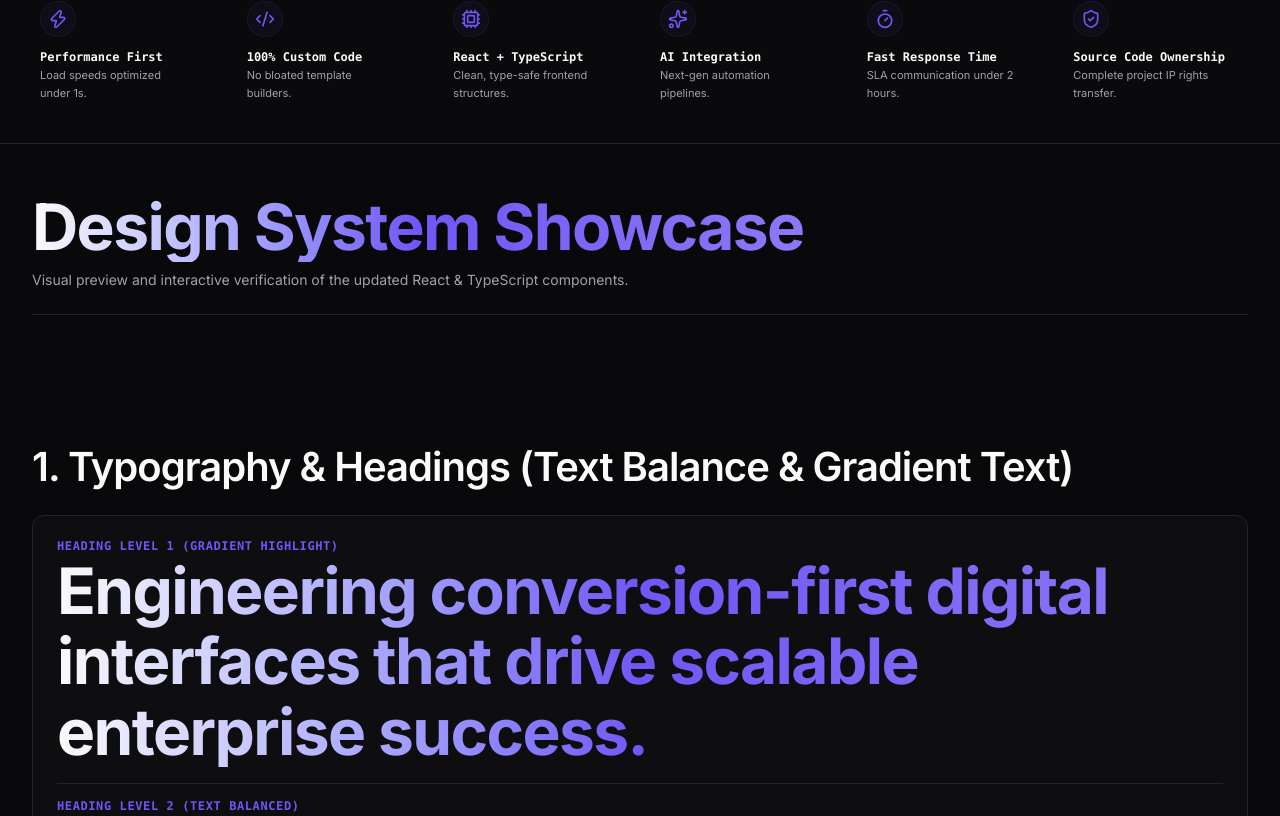
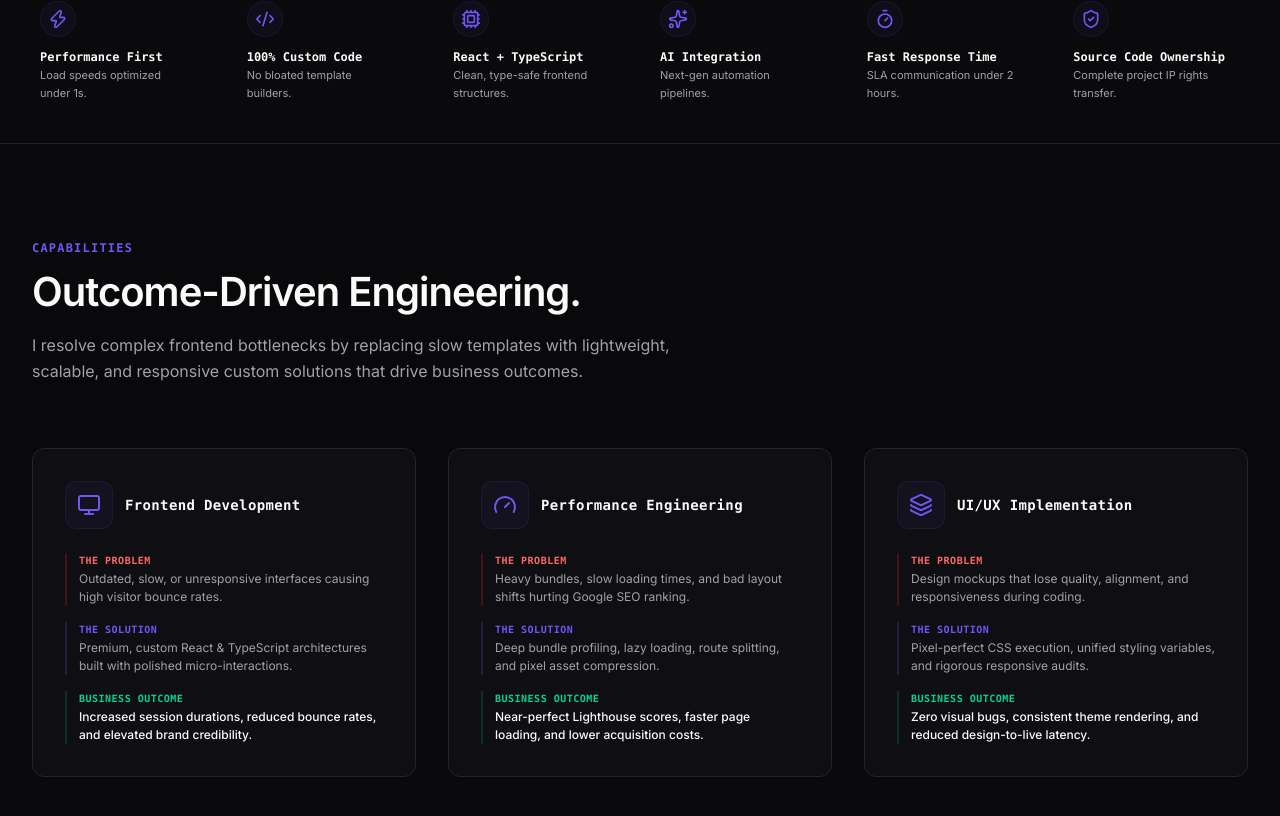
Before and after one commit to Vasanth-Vj/vasanth-portfolio., a React (Vite) app: page / in a window 1280 px wide. Shown: the part 764-1580 px from the top of the page. Built offline with nearby package versions, Linux system fonts and the light colour scheme.

Commit message:
feat(home): implement Services section using value-first Problem-Solution-Outcome structure

```diff
--- a/src/App.tsx
+++ b/src/App.tsx
@@ -12,6 +12,7 @@ import { Textarea } from './components/ui/Textarea';
 import { Mail, ArrowRight, User } from 'lucide-react';
 import { Hero } from './components/sections/Hero';
 import { TrustRibbon } from './components/sections/TrustRibbon';
+import { Services } from './components/sections/Services';
 
 function App() {
   const [loading, setLoading] = React.useState(false);
@@ -31,6 +32,9 @@ function App() {
 
         {/* Render newly implemented Trust Ribbon */}
         <TrustRibbon />
+
+        {/* Render newly implemented Services Section */}
+        <Services />
 
         <Container className="py-space-12">
           <div className="border-b border-border-muted pb-space-6 mb-space-8">
--- /dev/null
+++ b/src/components/sections/Services.tsx
@@ -0,0 +1,113 @@
+import React from 'react';
+import { Monitor, Gauge, Layers } from 'lucide-react';
+import { Container } from '../ui/Container';
+import { Section } from '../ui/Section';
+import { Heading } from '../ui/Heading';
+import { Card } from '../ui/Card';
+
+interface ServiceItem {
+  title: string;
+  problem: string;
+  solution: string;
+  outcome: string;
+  icon: React.ReactNode;
+}
+
+const services: ServiceItem[] = [
+  {
+    title: 'Frontend Development',
+    problem: 'Outdated, slow, or unresponsive interfaces causing high visitor bounce rates.',
+    solution:
+      'Premium, custom React & TypeScript architectures built with polished micro-interactions.',
+    outcome: 'Increased session durations, reduced bounce rates, and elevated brand credibility.',
+    icon: <Monitor className="w-6 h-6 text-accent-primary" />,
+  },
+  {
+    title: 'Performance Engineering',
+    problem: 'Heavy bundles, slow loading times, and bad layout shifts hurting Google SEO ranking.',
+    solution: 'Deep bundle profiling, lazy loading, route splitting, and pixel asset compression.',
+    outcome: 'Near-perfect Lighthouse scores, faster page loading, and lower acquisition costs.',
+    icon: <Gauge className="w-6 h-6 text-accent-primary" />,
+  },
+  {
+    title: 'UI/UX Implementation',
+    problem: 'Design mockups that lose quality, alignment, and responsiveness during coding.',
+    solution:
+      'Pixel-perfect CSS execution, unified styling variables, and rigorous responsive audits.',
+    outcome: 'Zero visual bugs, consistent theme rendering, and reduced design-to-live latency.',
+    icon: <Layers className="w-6 h-6 text-accent-primary" />,
+  },
+];
+
+export const Services: React.FC = () => {
+  return (
+    <Section id="services" className="relative py-space-16 lg:py-space-24 bg-bg-primary">
+      <Container>
+        {/* Section Header */}
+        <div className="max-w-2xl text-left mb-space-12 lg:mb-space-16">
+          <span className="font-mono text-xs font-semibold tracking-widest text-accent-primary uppercase mb-space-3 block">
+            Capabilities
+          </span>
+          <Heading level={2} className="mb-space-4">
+            Outcome-Driven Engineering.
+          </Heading>
+          <p className="text-sm sm:text-base text-text-secondary leading-relaxed">
+            I resolve complex frontend bottlenecks by replacing slow templates with lightweight,
+            scalable, and responsive custom solutions that drive business outcomes.
+          </p>
+        </div>
+
+        {/* Services Cards Grid */}
+        <div className="grid grid-cols-1 md:grid-cols-3 gap-space-6 lg:gap-space-8">
+          {services.map((item) => (
+            <Card
+              key={item.title}
+              glass
+              interactive
+              padding="lg"
+              className="flex flex-col items-start text-left h-full"
+            >
+              {/* Header Icon & Title */}
+              <div className="flex items-center gap-space-3 mb-space-6">
+                <div className="flex items-center justify-center w-12 h-12 rounded-lg bg-accent-primary/5 border border-accent-primary/10">
+                  {item.icon}
+                </div>
+                <h3 className="font-mono text-sm font-bold text-text-primary tracking-wide">
+                  {item.title}
+                </h3>
+              </div>
+
+              {/* Value Proposition Framework (Problem -> Solution -> Outcome) */}
+              <div className="flex flex-col gap-space-4 w-full mt-auto">
+                <div className="border-l-2 border-red-500/20 pl-space-3 py-space-0.5">
+                  <span className="block text-[10px] font-mono font-semibold tracking-wider text-red-400 uppercase mb-0.5">
+                    The Problem
+                  </span>
+                  <p className="text-[12px] text-text-secondary leading-normal">{item.problem}</p>
+                </div>
+
+                <div className="border-l-2 border-accent-primary/20 pl-space-3 py-space-0.5">
+                  <span className="block text-[10px] font-mono font-semibold tracking-wider text-accent-primary uppercase mb-0.5">
+                    The Solution
+                  </span>
+                  <p className="text-[12px] text-text-secondary leading-normal">{item.solution}</p>
+                </div>
+
+                <div className="border-l-2 border-emerald-500/20 pl-space-3 py-space-0.5">
+                  <span className="block text-[10px] font-mono font-semibold tracking-wider text-emerald-400 uppercase mb-0.5">
+                    Business Outcome
+                  </span>
+                  <p className="text-[12px] text-text-primary font-medium leading-normal">
+                    {item.outcome}
+                  </p>
+                </div>
+              </div>
+            </Card>
+          ))}
+        </div>
+      </Container>
+    </Section>
+  );
+};
+
+export default Services;
```
